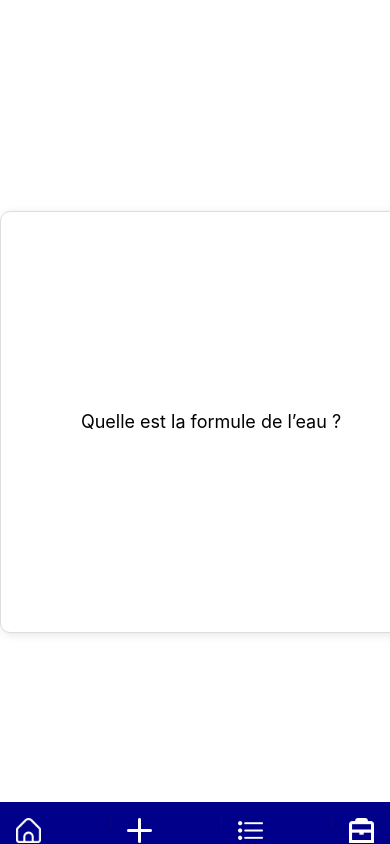
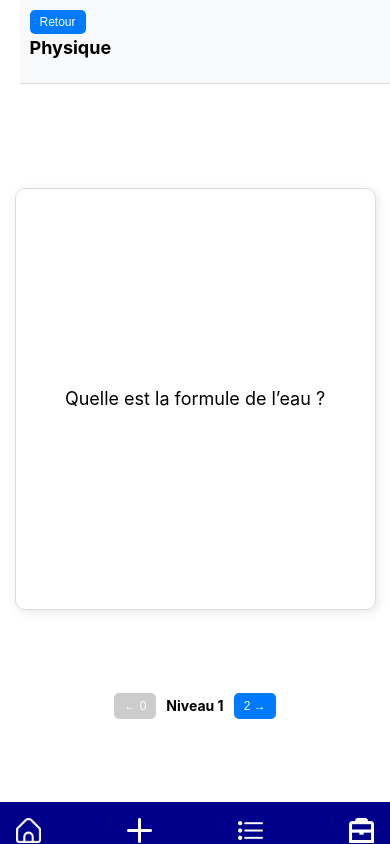
Before and after one commit to MatDoney/Boite-de-leitner, a Vue app: page /cardList/1 in a window 390 px wide. Built offline with nearby package versions, Linux system fonts and the light colour scheme; the HTML template or start-up script is replaced by a standard one.

Commit message:
liste de carte fini

```diff
--- a/src/stores/themesStore.ts
+++ b/src/stores/themesStore.ts
@@ -13,6 +13,10 @@ export const useThemesStore = defineStore('themes', {
     // Getter pour obtenir les thèmes par ID de catégorie
     getThemesByCategoryId: (state) => {
       return (categoryId: number) => state.themes.filter(theme => theme.categoryId === categoryId)
+    },
+    // Getter pour obtenir un thème par ID
+    getThemeById: (state) => {
+      return (themeId: number) => state.themes.find(theme => theme.id === themeId)
     }
   },
   actions: {
--- a/src/views/CardsList.vue
+++ b/src/views/CardsList.vue
@@ -1,42 +1,76 @@
 <script setup lang="ts">
-import { computed } from "vue";
+import { ref, computed } from "vue";
 import { useCardStore } from "@/stores/CardStore.ts";
 import { useRevisionStore } from "@/stores/revisionStore";
+import { useThemesStore } from "@/stores/themesStore";
 import Card from "../components/Card.vue";
-import { useRoute } from "vue-router";
+import { useRoute, useRouter } from "vue-router";
 
 const route = useRoute();
+const router = useRouter();
 const program_id: number = Number(route.params.programId);
 const theme_id: number = Number(route.params.themeId);
 
 // Store Pinia
 const cartesStore = useCardStore();
 const revisionStore = useRevisionStore();
+const themesStore = useThemesStore();
 
-// Charger les thèmes associés au programme sélectionné
-const selectedProgram = computed(() => revisionStore.programs.find(program => program.id === program_id));
-const themesIds = computed(() => selectedProgram.value ? selectedProgram.value.themes.map(theme => theme.id) : []);
+// Récupérer le nom du thème actuel à l'aide de getThemeById
+const currentThemeName = computed(() => {
+    const theme = themesStore.getThemeById(theme_id);
+    return theme ? theme.name : "Thème inconnu";
+});
+
+// État pour le niveau actuel
+const currentLevel = ref(1);
 
 // Filtrer les cartes par les thèmes associés au programme ou par `themeId` si fourni
 const filteredCartes = computed(() => {
     if (theme_id) {
-        return cartesStore.cartes.filter(carte => carte.themeId === theme_id);
+        return cartesStore.cartes.filter(carte => carte.themeId === theme_id && carte.niveau === currentLevel.value);
     }
-    return cartesStore.cartes.filter(carte => themesIds.value.includes(carte.themeId));
+    return cartesStore.cartes.filter(carte => themesStore.themes.map(theme => theme.id).includes(carte.themeId) && carte.niveau === currentLevel.value);
 });
-console.log(program_id, theme_id);
 
-// Fonction pour obtenir la carte suivante selon la logique de la boîte de Leitner
-const getNextCard = () => {
-  // Logique simplifiée pour obtenir la carte suivante
-  return filteredCartes.value[0]; // Remplacer par la logique réelle
+// Fonction pour changer de niveau
+const changeLevel = (direction: "next" | "prev") => {
+    if (direction === "next") {
+        currentLevel.value = Math.min(currentLevel.value + 1, 7); // Niveau maximum = 7
+    } else if (direction === "prev") {
+        currentLevel.value = Math.max(currentLevel.value - 1, 1); // Niveau minimum = 1
+    }
+};
+
+// Fonction pour retourner à la liste des thèmes
+const goBackToThemes = () => {
+    router.push(`/categories`);
 };
 </script>
 
 <template>
   <div class="carousel-container">
+    <!-- Affichage du nom du thème et bouton retour -->
+    <div class="header">
+      <button class="back-button" @click="goBackToThemes">Retour</button>
+      <h1 class="theme-title">{{ currentThemeName }}</h1>
+
+    </div>
+
     <div class="carousel">
-      <Card v-for="carte in filteredCartes" :key="carte.id" :id="carte.id" class="carousel-item" />
+      <template v-if="filteredCartes.length > 0">
+        <Card v-for="carte in filteredCartes" :key="carte.id" :id="carte.id" class="carousel-item" />
+      </template>
+      <template v-else>
+        <div class="no-cards-card">
+          <p class="no-cards-message">Aucune Carte dans ce niveau</p>
+        </div>
+      </template>
+    </div>
+    <div class="level-navigation">
+      <button @click="changeLevel('prev')" :disabled="currentLevel === 1" class="nav-button">← {{ currentLevel - 1 }}</button>
+      <span class="current-level">Niveau {{ currentLevel }}</span>
+      <button @click="changeLevel('next')" :disabled="currentLevel === 7" class="nav-button">{{ currentLevel + 1 }} →</button>
     </div>
   </div>
 </template>
@@ -48,21 +82,198 @@ const getNextCard = () => {
   align-items: center;
   overflow: hidden;
   display: flex;
+  flex-direction: column;
   justify-content: center;
 }
 
+.header {
+  display: flex;
+  justify-content: space-between;
+  align-items: center;
+  width: 95vw;
+  padding: 10px 20px;
+  background-color: #f8f9fa;
+  border-bottom: 1px solid #ddd;
+  position: fixed;
+  top: 0;
+  right: 0;
+}
+
+.theme-title {
+  font-size: 24px;
+  font-weight: bold;
+}
+
+.back-button {
+  padding: 8px 15px;
+  font-size: 16px;
+  border: none;
+  border-radius: 5px;
+  cursor: pointer;
+  background-color: #007bff;
+  color: white;
+  transition: background-color 0.3s ease;
+}
+
+.back-button:hover {
+  background-color: #0056b3;
+}
+
 .carousel {
-
   display: flex;
   gap: 20px;
   overflow-x: auto;
   scroll-snap-type: x mandatory;
   padding: 10px;
-  width: 100vh;
+  width: 100%; /* Ajustement pour s'adapter à la largeur de l'écran */
+
+  align-items: center;
+  box-sizing: border-box;
 }
 
 .carousel-item {
   flex: 0 0 auto;
   scroll-snap-align: center;
 }
+
+.no-cards-card {
+  display: flex;
+  align-items: center;
+  justify-content: center;
+  width: 300px;
+  height: 200px;
+  border: 1px solid #ddd;
+  border-radius: 10px;
+  background-color: #f8f9fa;
+  box-shadow: 2px 2px 10px rgba(0, 0, 0, 0.1);
+}
+
+.no-cards-message {
+  font-size: 18px;
+  font-weight: bold;
+  color: #555;
+  text-align: center;
+}
+
+.level-navigation {
+  display: flex;
+  justify-content: center;
+  align-items: center;
+  margin-top: 20px;
+  gap: 10px;
+}
+
+.nav-button {
+  padding: 10px 20px;
+  font-size: 16px;
+  border: none;
+  border-radius: 5px;
+  cursor: pointer;
+  background-color: #007bff;
+  color: white;
+  transition: background-color 0.3s ease;
+}
+
+.nav-button:disabled {
+  background-color: #cccccc;
+  cursor: not-allowed;
+}
+
+.nav-button:hover:not(:disabled) {
+  background-color: #0056b3;
+}
+
+.current-level {
+  font-size: 18px;
+  font-weight: bold;
+}
+
+/* Styles responsives pour les petits écrans */
+@media (max-width: 768px) {
+  .header {
+    flex-direction: column;
+    align-items: flex-start;
+    padding: 10px;
+  }
+
+  .theme-title {
+    font-size: 20px;
+    margin-bottom: 10px;
+  }
+
+  .back-button {
+    font-size: 14px;
+    padding: 6px 12px;
+  }
+
+  .carousel {
+    flex-direction: column; /* Affiche les cartes en colonne */
+    overflow-y: auto; /* Active le défilement vertical */
+    overflow-x: hidden; /* Désactive le défilement horizontal */
+    gap: 10px;
+    padding: 5px;
+    height: 65vh; /* Ajuste la hauteur pour éviter le chevauchement avec le header */
+  }
+
+  .carousel-item {
+    flex: 0 0 auto;
+    width: 90%; /* Réduction de la largeur pour s'adapter à l'écran */
+    margin: 0 auto; /* Centre les cartes horizontalement */
+  }
+
+  .no-cards-card {
+    width: 90%; /* Réduction de la largeur pour s'adapter à l'écran */
+    height: 150px;
+  }
+
+  .no-cards-message {
+    font-size: 16px;
+  }
+
+  .nav-button {
+    font-size: 14px;
+    padding: 8px 15px;
+  }
+
+  .current-level {
+    font-size: 16px;
+  }
+}
+
+@media (max-width: 480px) {
+  .theme-title {
+    font-size: 18px;
+  }
+
+  .back-button {
+    font-size: 12px;
+    padding: 5px 10px;
+  }
+
+  .carousel {
+    gap: 5px;
+    justify-content: center;
+  }
+
+  .carousel-item {
+    width: 95%; /* Réduction supplémentaire pour les très petits écrans */
+  }
+
+  .no-cards-card {
+    height: 120px;
+  }
+
+  .no-cards-message {
+    font-size: 14px;
+  }
+
+  .nav-button {
+    font-size: 12px;
+    padding: 6px 10px;
+  }
+
+  .current-level {
+    font-size: 14px;
+  }
+}
 </style>
```
